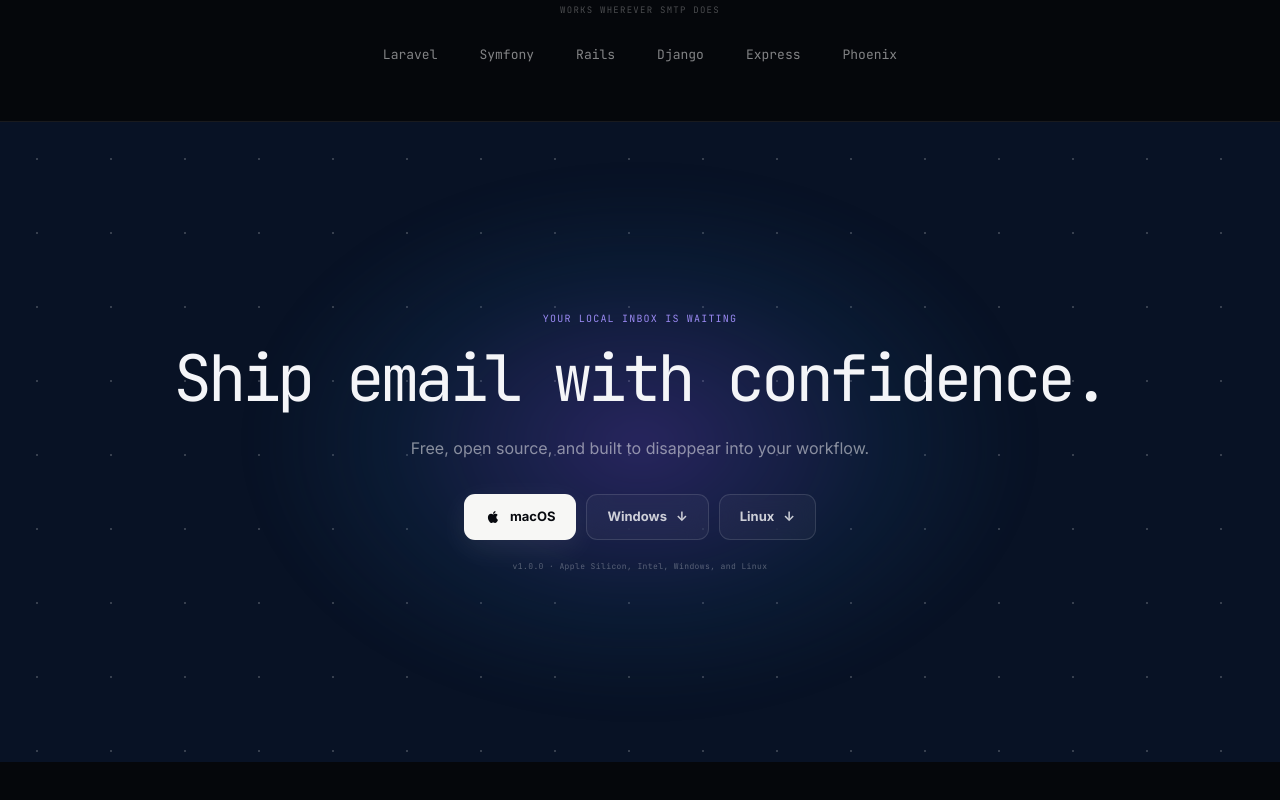
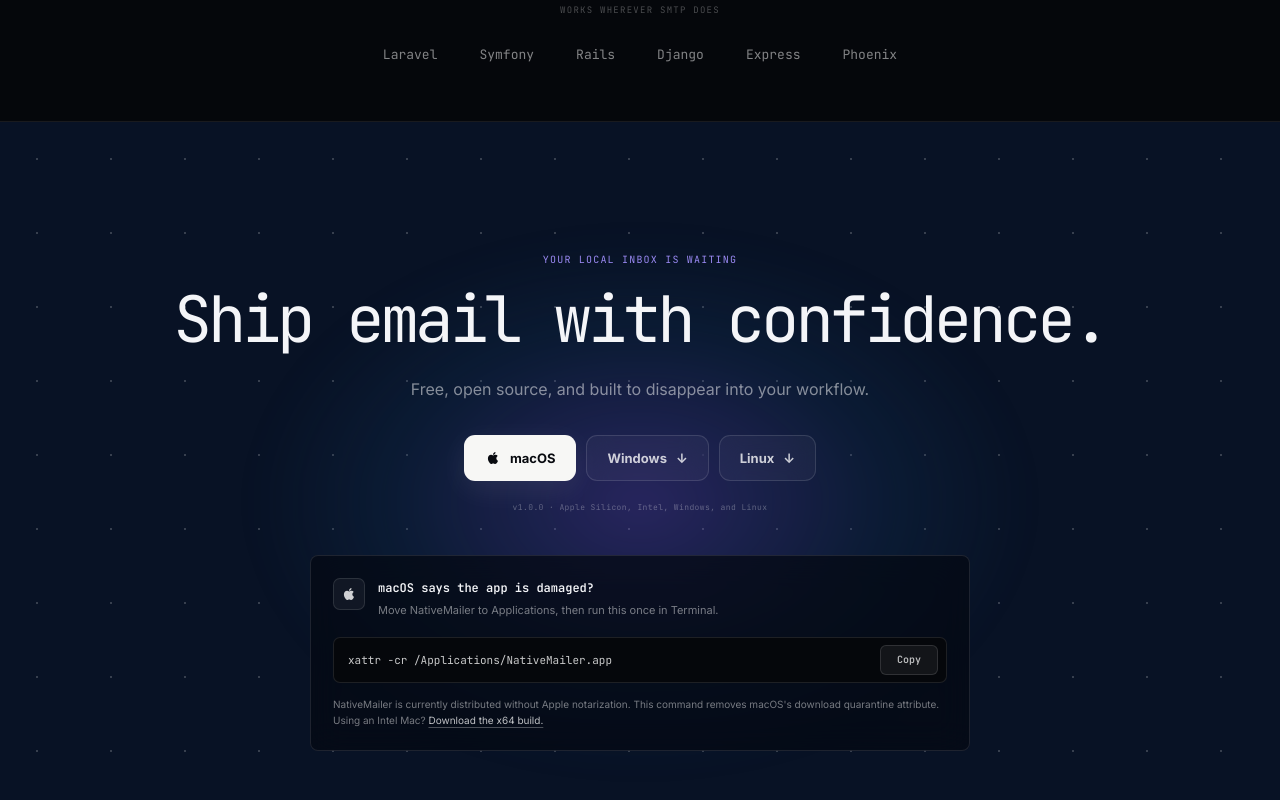
Before and after one commit to 1hanif/nativemailer_website, a React (Vite) app: page / in a window 1280 px wide. Shown: the part 4300-5100 px from the top of the page. Built offline with nearby package versions, Linux system fonts and the light colour scheme; no server answers.

Commit message:
Add unsigned macOS installation guidance

```diff
--- a/src/components/Download.tsx
+++ b/src/components/Download.tsx
@@ -1,3 +1,4 @@
+import { useState } from 'react'
 import { APP_VERSION, DOWNLOADS } from '../data'
 import { formatDownloads } from '../hooks/useGitHubDownloads'
 import { AppleIcon } from './icons'
@@ -7,7 +8,17 @@
   downloads: number | null
 }
 
+const MACOS_RECOVERY_COMMAND = 'xattr -cr /Applications/NativeMailer.app'
+
 export function Download({ downloads }: DownloadProps) {
+  const [copied, setCopied] = useState(false)
+
+  async function copyRecoveryCommand() {
+    await navigator.clipboard.writeText(MACOS_RECOVERY_COMMAND)
+    setCopied(true)
+    window.setTimeout(() => setCopied(false), 1800)
+  }
+
   return (
     <section id="download" className="download-section">
       <div className="download-glow" aria-hidden="true" />
@@ -28,6 +39,26 @@
             </small>
           )}
         </div>
+        <aside className="macos-install-note" aria-labelledby="macos-install-title">
+          <div className="macos-install-copy">
+            <span className="macos-install-icon" aria-hidden="true"><AppleIcon /></span>
+            <div>
+              <h3 id="macos-install-title">macOS says the app is damaged?</h3>
+              <p>Move NativeMailer to Applications, then run this once in Terminal.</p>
+            </div>
+          </div>
+          <div className="command-copy">
+            <code>{MACOS_RECOVERY_COMMAND}</code>
+            <button type="button" onClick={copyRecoveryCommand} aria-label="Copy Terminal command">
+              {copied ? 'Copied' : 'Copy'}
+            </button>
+          </div>
+          <p className="macos-install-footnote">
+            NativeMailer is currently distributed without Apple notarization. This command removes
+            macOS's download quarantine attribute. Using an Intel Mac?{' '}
+            <a href={DOWNLOADS.macIntel}>Download the x64 build.</a>
+          </p>
+        </aside>
       </Reveal>
     </section>
   )
--- a/src/index.css
+++ b/src/index.css
@@ -293,7 +293,7 @@
 .stack-list { display: flex; justify-content: center; flex-wrap: wrap; gap: 42px; margin-top: 28px; }
 .stack-list span { font-family: var(--font-mono); font-size: 13px; color: rgba(255,255,255,.5); }
 
-.download-section { position: relative; min-height: 640px; padding: 150px 24px; display: grid; place-items: center; overflow: hidden; background: #081225; }
+.download-section { position: relative; min-height: 760px; padding: 130px 24px; display: grid; place-items: center; overflow: hidden; background: #081225; }
 .download-section::before { content: ''; position: absolute; inset: 0; opacity: .27; background-image: radial-gradient(circle, rgba(255,255,255,.7) 0 1px, transparent 1.3px); background-size: 74px 74px; }
 .download-glow { position: absolute; width: 760px; height: 520px; border-radius: 50%; background: radial-gradient(ellipse, rgba(103,75,207,.34), rgba(24,69,120,.18) 46%, transparent 72%); filter: blur(16px); }
 .download-inner { position: relative; text-align: center; }
@@ -303,6 +303,18 @@
 .download-inner small { display: block; font-family: var(--font-mono); font-size: 8px; letter-spacing: .05em; color: rgba(255,255,255,.3); }
 .download-inner .download-count { display: inline-flex; align-items: center; gap: 9px; color: rgba(255,255,255,.48); }
 .download-count::before { content: ''; width: 2px; height: 2px; border-radius: 50%; background: rgba(255,255,255,.36); }
+.macos-install-note { width: min(100%, 660px); margin: 42px auto 0; padding: 22px; border: 1px solid rgba(255,255,255,.1); border-radius: 8px; background: rgba(5,9,18,.72); text-align: left; backdrop-filter: blur(16px); }
+.macos-install-copy { display: flex; align-items: flex-start; gap: 13px; }
+.macos-install-icon { display: grid; flex: 0 0 32px; width: 32px; height: 32px; place-items: center; border: 1px solid rgba(255,255,255,.11); border-radius: 7px; background: rgba(255,255,255,.05); color: rgba(255,255,255,.8); }
+.macos-install-copy h3 { margin: 1px 0 5px; font-family: var(--font-mono); font-size: 12px; font-weight: 600; letter-spacing: 0; }
+.macos-install-copy p, .macos-install-footnote { margin: 0; color: rgba(255,255,255,.46); font-size: 11px; line-height: 1.6; }
+.command-copy { display: grid; grid-template-columns: minmax(0, 1fr) auto; align-items: center; gap: 12px; min-height: 46px; margin-top: 17px; padding: 7px 8px 7px 14px; border: 1px solid rgba(255,255,255,.1); border-radius: 7px; background: #05070b; }
+.command-copy code { min-width: 0; overflow-x: auto; font-family: var(--font-mono); font-size: 11px; white-space: nowrap; color: rgba(255,255,255,.78); scrollbar-width: thin; }
+.command-copy button { min-width: 58px; min-height: 30px; padding: 0 10px; border: 1px solid rgba(255,255,255,.12); border-radius: 6px; background: rgba(255,255,255,.06); color: rgba(255,255,255,.72); font: 600 10px var(--font-mono); cursor: pointer; transition: color .2s ease, border-color .2s ease, background-color .2s ease; }
+.command-copy button:hover { border-color: rgba(255,255,255,.25); background: rgba(255,255,255,.1); color: white; }
+.macos-install-footnote { margin-top: 13px; font-size: 10px; }
+.macos-install-footnote a { color: rgba(255,255,255,.75); text-decoration: underline; text-decoration-color: rgba(255,255,255,.28); text-underline-offset: 3px; }
+.macos-install-footnote a:hover { color: white; text-decoration-color: rgba(255,255,255,.7); }
 
 .footer { position: relative; display: grid; grid-template-columns: 1fr auto; gap: 50px; width: min(100% - 48px, 1180px); margin: 0 auto; padding: 76px 0 28px; }
 .footer-brand p { margin: 12px 0 0; color: rgba(255,255,255,.34); font-size: 12px; }
@@ -399,11 +411,14 @@
   .workflow-card h3 { margin-top: 50px; }
   .workflow-card p { min-height: auto; }
   .stack-list { gap: 22px 28px; }
-  .download-section { min-height: 580px; padding: 110px 16px; }
+  .download-section { min-height: 720px; padding: 100px 16px; }
   .download-actions { flex-direction: column; align-items: center; }
   .download-actions .button { width: min(100%, 250px); }
   .download-meta { flex-direction: column; gap: 7px; }
   .download-count::before { display: none; }
+  .macos-install-note { margin-top: 34px; padding: 18px; }
+  .command-copy { grid-template-columns: minmax(0, 1fr); padding: 12px; }
+  .command-copy button { width: 100%; }
   .footer { grid-template-columns: 1fr; width: calc(100% - 32px); padding-top: 60px; }
   .footer-links { gap: 32px; }
 }
```
Also changed, not shown: 1 other file (tests, documents, lock files or other folders).
